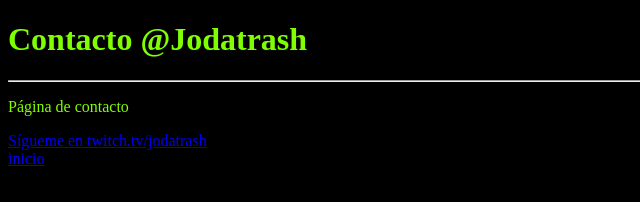
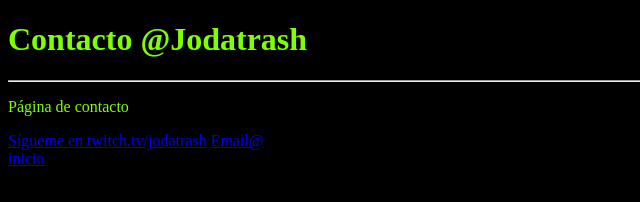
Before and after one commit to JonathanPaCruz/jvscrpt, a plain HTML site: page contacto.html in a window 1280 px wide. Shown: the full height of the page, 0-640 px from the left. Drawn offline with Linux system fonts and the light colour scheme.

Commit message:
refac: Cambio de correo

```diff
--- a/contacto.html
+++ b/contacto.html
@@ -12,6 +12,9 @@
     <a href="https://www.twitch.tv/jodatrash" target="_blank"
       >Sígueme en twitch.tv/jodatrash</a
     >
+    <a href="mailto:jodatrash@bussines.com?subject=contacto&body= Prueba email"
+      >Email@</a
+    >
     <br />
     <a href="index.html">inicio</a>
   </body>
```
Also changed, not shown: acerca.html (+1 -3 lines).
